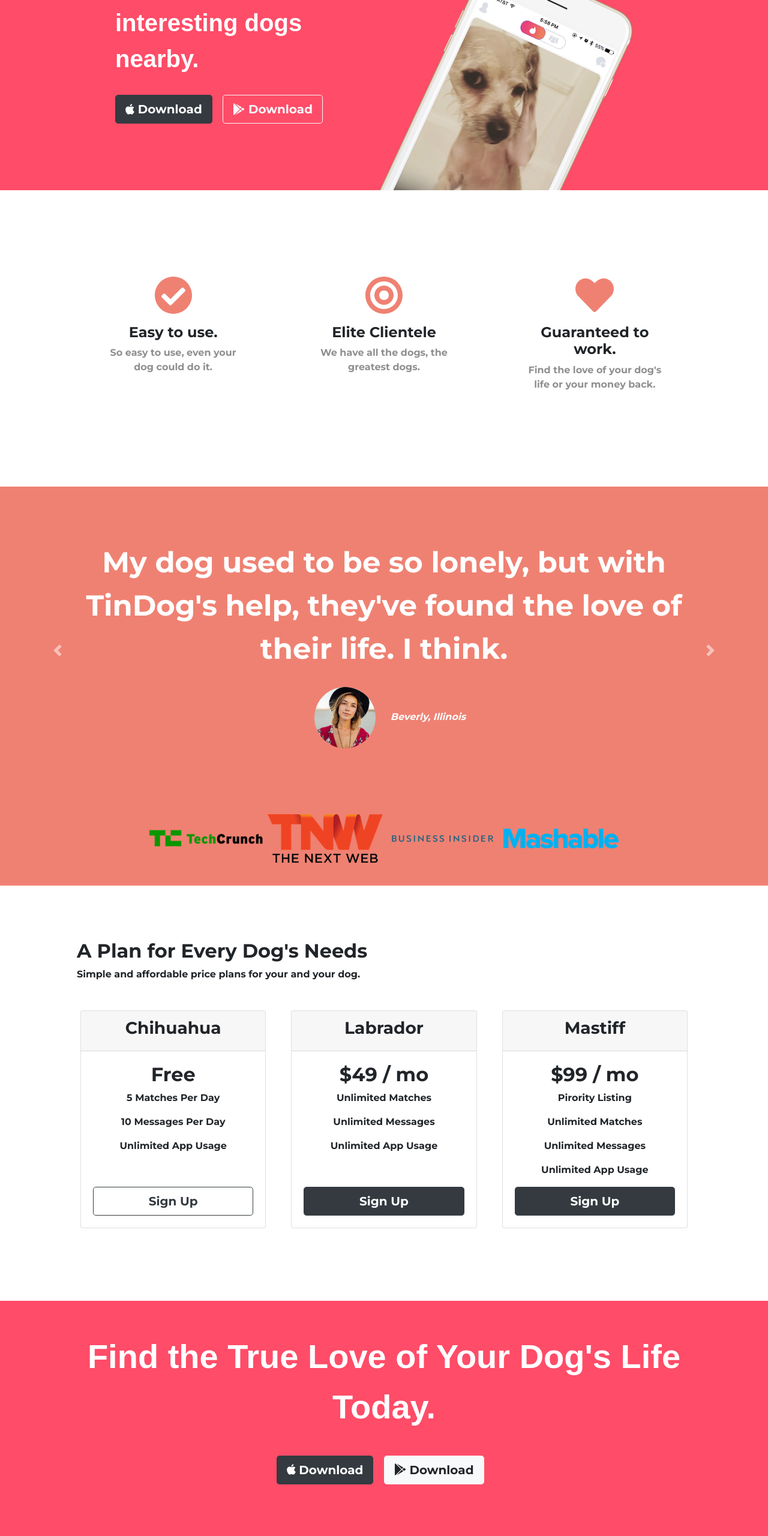
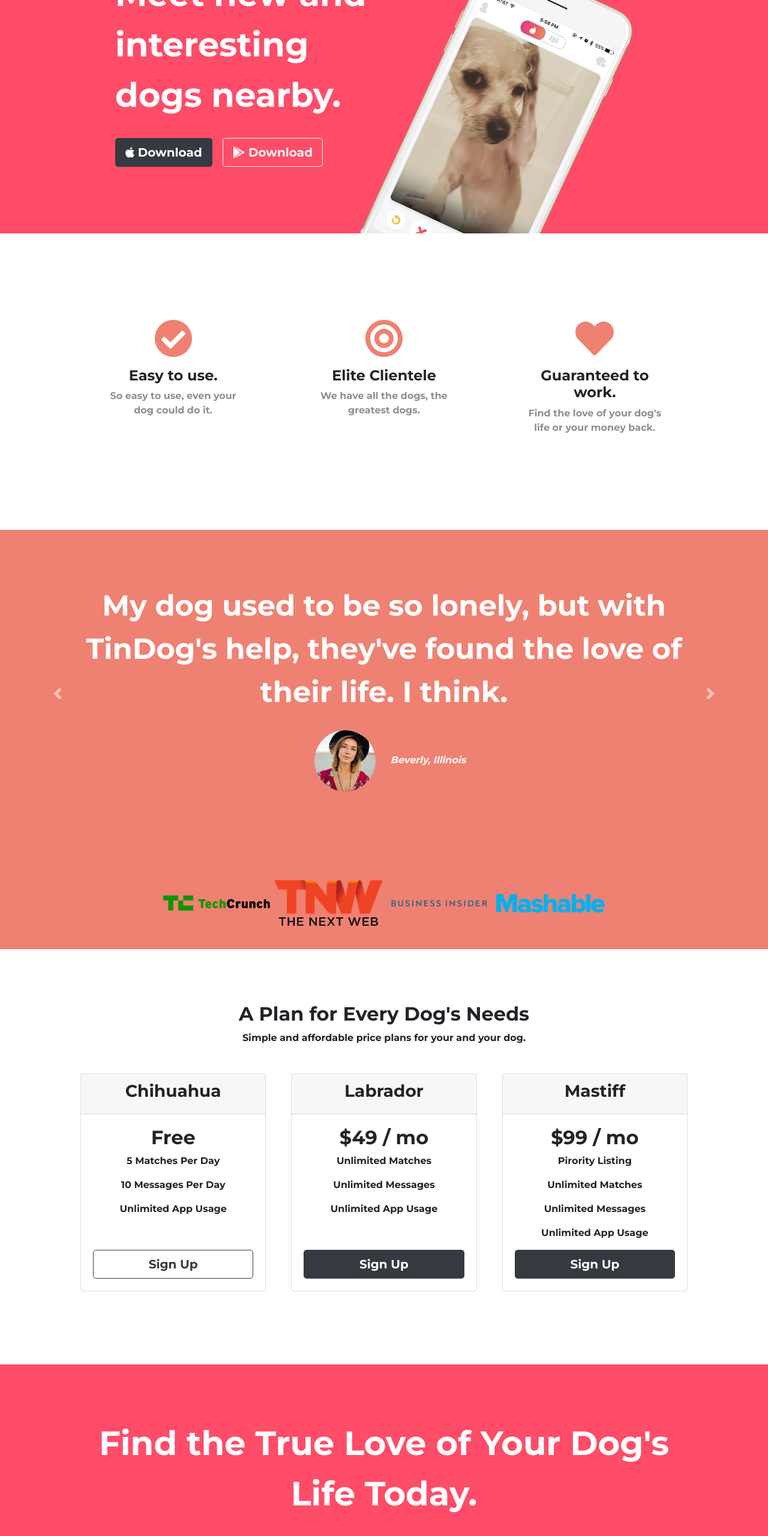
Before and after one commit to hooda179/tindog, a plain HTML site: page index.html in a window 1280 px wide. Shown: the part 232-2792 px from the top of the page at 60% size. Drawn offline with nearby package versions, Linux system fonts and the light colour scheme.

Commit message:
tindog v1.1

```diff
--- a/css/styles.css
+++ b/css/styles.css
@@ -1,18 +1,31 @@
 body {
   font-family: 'Montserrat', sans-serif;
+  text-align: center;
 }
-#title {
+h1, h2, h3, h4, h5, h6 {
+  font-weight: 900;
+}
+.big-heading {
+  font-size: 3.5rem;
+  line-height: 1.5;
+}
+.container-fluid {
+  padding: 3% 15% 7%;
+}
+/* sections */
+section, footer {
+  padding: 7% 10%;
+}
+.colored-section {
   background-color: #ff4c68;
   color: #fff;
 }
-h1 {
-  font-family: 'Montserrat-black', sans-serif;
-  font-size: 3.5rem;
-  line-height: 1.5;
-  font-weight: 800;
+.white-section {
+  background-color: #fff;
 }
-.container-fluid {
-  padding: 3% 15% 7%;
+/* title section */
+#title .row {
+  text-align: left;
 }
 /* navigation bar */
 .navbar {
@@ -43,14 +56,10 @@ h1 {
 }
 /* website features */
 #features {
-  padding: 7% 10%;
-  background-color: #fff;
   position: relative;
 }
 .features-item {
   padding: 5%;
-  text-align: center;
-  font-family: 'Montserrat', sans-serif;
 }
 .feature-icon {
   font-size: 4rem;
@@ -69,11 +78,9 @@ h1 {
 /* testimonials section */
 #testimonials {
   background-color: #ef8172;
-  color: #fff;
-  text-align: center;
+  padding: 0;
 }
 #testimonials h2 {
-  font-family: "montserrat" , sans-serif;
   font-size: 3rem;
   line-height: 1.5;
 }
@@ -82,52 +89,25 @@ h1 {
   border-radius: 50%;
   margin: 20px;
 }
+.carousel-item {
+  padding: 7% 10%;
+}
+/* press section */
 #press {
   background-color: #ef8172;
-  text-align: center;
-  padding-bottom: 3%;
+  padding: 3%;
 }
 #press img {
   width: 15%;
 }
-.carousel-item {
-  padding: 7% 10%;
-}
 /* pricing section */
-#pricing {
-  padding: 7% 10%;
-}
 .pricing-column {
   padding: 3% 2%;
-  text-align: center;
 }
 .pricing-column:nth-child(1) p:nth-child(4) , .pricing-column:nth-child(2) p:nth-child(4) {
   margin-bottom: 56px;
 }
-/* cta section */
-#cta {
-  background-color: #ff4c68;
-  color: #fff;
-  padding: 4% 0% 3%;
-  text-align: center;
-}
-#cta h3 {
-  width: 80%;
-  font-family: 'Montserrat-black', sans-serif;
-  font-size: 3.5rem;
-  line-height: 1.5;
-  font-weight: 800;
-  margin: auto;
-}
-#cta button {
-  margin:3% 1% 6% 0;
-}
-
 /* footer section */
-#footer {
-  text-align: center;
-  padding: 3% 10%;
-}
 .social {
   margin: 1%;
 }
@@ -156,6 +136,26 @@ h1 {
   position: static;
   transform: rotate(0);
 }
+.toggler {
+  font-size: 3.25rem;
+}
+.navigation-links {
+  font-size: 2.2rem;
+}
+.download-button, #cta button {
+  font-size: 2rem;
+  padding: 2rem;
+}
+#cta button {
+  font-size: 2rem;
+  padding: 2rem;
+  margin: 3% 3% 6% 0;
+}
+.card-body button {
+  font-size: 1.5rem;
+}
+}
+
 }
 @media screen
   and (max-width: 554px) {
--- a/index.html
+++ b/index.html
@@ -24,24 +24,24 @@
 
 <body>
 
-  <section id="title" class="container-fluid">
+  <section id="title" class="container-fluid colored-section">
 
     <!-- Nav Bar -->
     <nav class="navbar navbar-expand-lg navbar-dark">
       <a class="navbar-brand" href="">tindog</a>
-      <button class="navbar-toggler" type="button" data-toggle="collapse" data-target="#navbarSupportedContent" aria-controls="navbarSupportedContent" aria-expanded="false" aria-label="Toggle navigation">
+      <button class="navbar-toggler toggler" type="button" data-toggle="collapse" data-target="#navbarSupportedContent" aria-controls="navbarSupportedContent" aria-expanded="false" aria-label="Toggle navigation">
         <span class="navbar-toggler-icon"></span>
       </button>
       <div class="collapse navbar-collapse" id="navbarSupportedContent">
         <ul class="navbar-nav ml-auto">
           <li class="nav-item">
-            <a class="nav-link" href="#footer">Contact</a>
+            <a class="nav-link navigation-links" href="#footer">Contact</a>
           </li>
           <li class="nav-item">
-            <a class="nav-link" href="#pricing">Pricing</a>
+            <a class="nav-link navigation-links" href="#pricing">Pricing</a>
           </li>
           <li class="nav-item">
-            <a class="nav-link" href="#cta">Download</a>
+            <a class="nav-link navigation-links" href="#cta">Download</a>
           </li>
         </ul>
       </div>
@@ -49,7 +49,7 @@
     <!-- Title -->
     <div class="row">
       <div class="col-lg-6">
-        <h1>Meet new and interesting dogs nearby.</h1>
+        <h1 class="big-heading">Meet new and interesting dogs nearby.</h1>
         <button type="button" class="btn btn-dark btn-lg download-button"><i class="fab fa-apple"></i> Download</button>
         <button type="button" class="btn btn-outline-light btn-lg download-button"><i class="fab fa-google-play"></i> Download</button>
       </div>
@@ -62,7 +62,7 @@
 
   <!-- Features -->
 
-  <section id="features">
+  <section id="features" class="white-section">
     <div class="row">
       <div class="col-md-4 features-item">
         <i class="feature-icon fas fa-check-circle"></i>
@@ -85,7 +85,7 @@
 
   <!-- Testimonials -->
 
-  <section id="testimonials">
+  <section id="testimonials" class="colored-section">
     <div id="testimonials-carousel" class="carousel slide" data-ride="carousel" data-interval="3000" data-pause="hover">
       <div class="carousel-inner">
         <div class="carousel-item active">
@@ -112,7 +112,7 @@
 
   <!-- Press -->
 
-  <section id="press">
+  <section id="press" class="colored-section">
     <img src="images/techcrunch.png" alt="tc-logo">
     <img src="images/tnw.png" alt="tnw-logo">
     <img src="images/bizinsider.png" alt="biz-insider-logo">
@@ -123,7 +123,7 @@
 
   <!-- Pricing -->
 
-  <section id="pricing">
+  <section id="pricing" class="white-section">
     <h2>A Plan for Every Dog's Needs</h2>
     <p>Simple and affordable price plans for your and your dog.</p>
 
@@ -180,18 +180,18 @@
 
   <!-- Call to Action -->
 
-  <section id="cta">
+  <section id="cta" class="colored-section">
 
-    <h3>Find the True Love of Your Dog's Life Today.</h3>
-    <button type="button" class="btn btn-dark btn-lg"><i class="fab fa-apple"></i> Download</button>
-    <button type="button" class="btn btn-light btn-lg"><i class="fab fa-google-play"></i> Download</button>
+    <h3 class="big-heading">Find the True Love of Your Dog's Life Today.</h3>
+    <button type="button" class="download-button btn btn-dark btn-lg"><i class="fab fa-apple"></i> Download</button>
+    <button type="button" class="download-button btn btn-light btn-lg"><i class="fab fa-google-play"></i> Download</button>
 
   </section>
 
 
   <!-- Footer -->
 
-  <footer id="footer">
+  <footer id="footer" class="white-section">
     <i class="fab fa-twitter social"></i>
     <i class="fab fa-facebook-f social"></i>
     <i class="fab fa-instagram social"></i>
```
